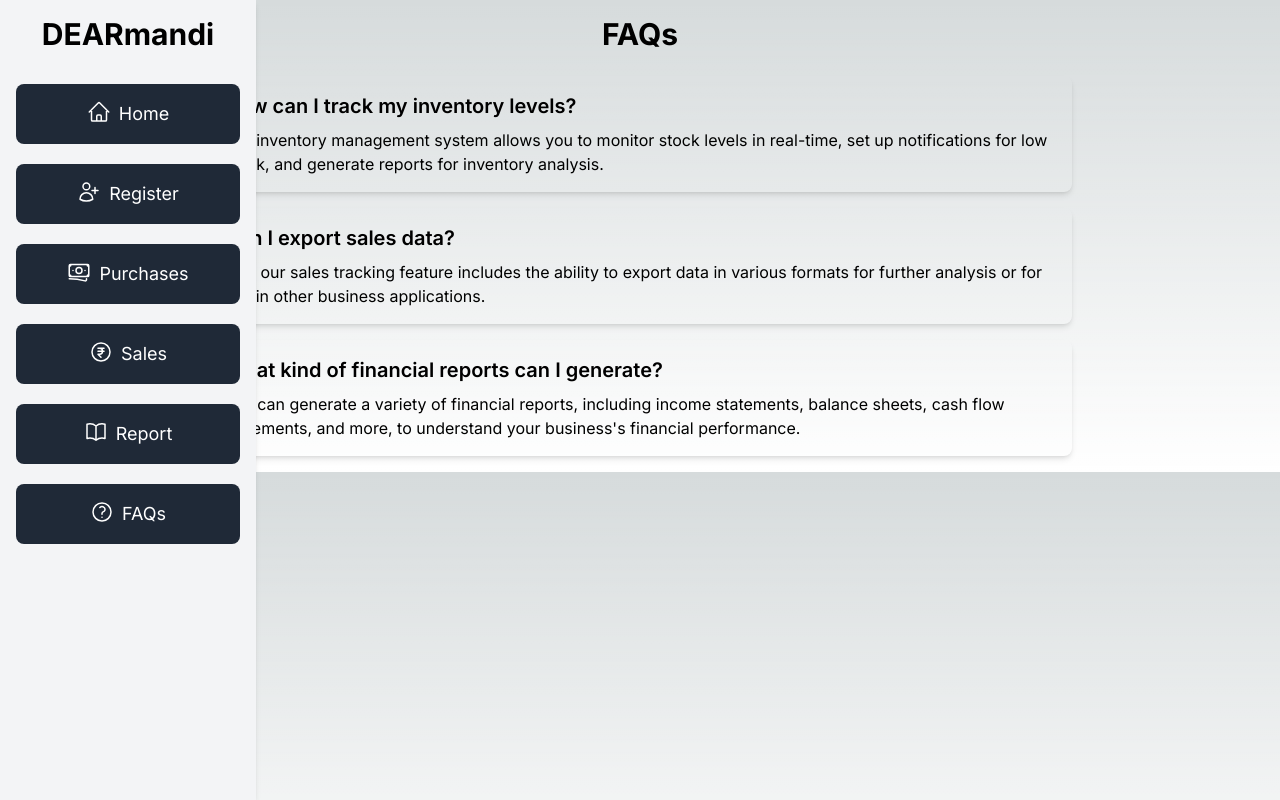
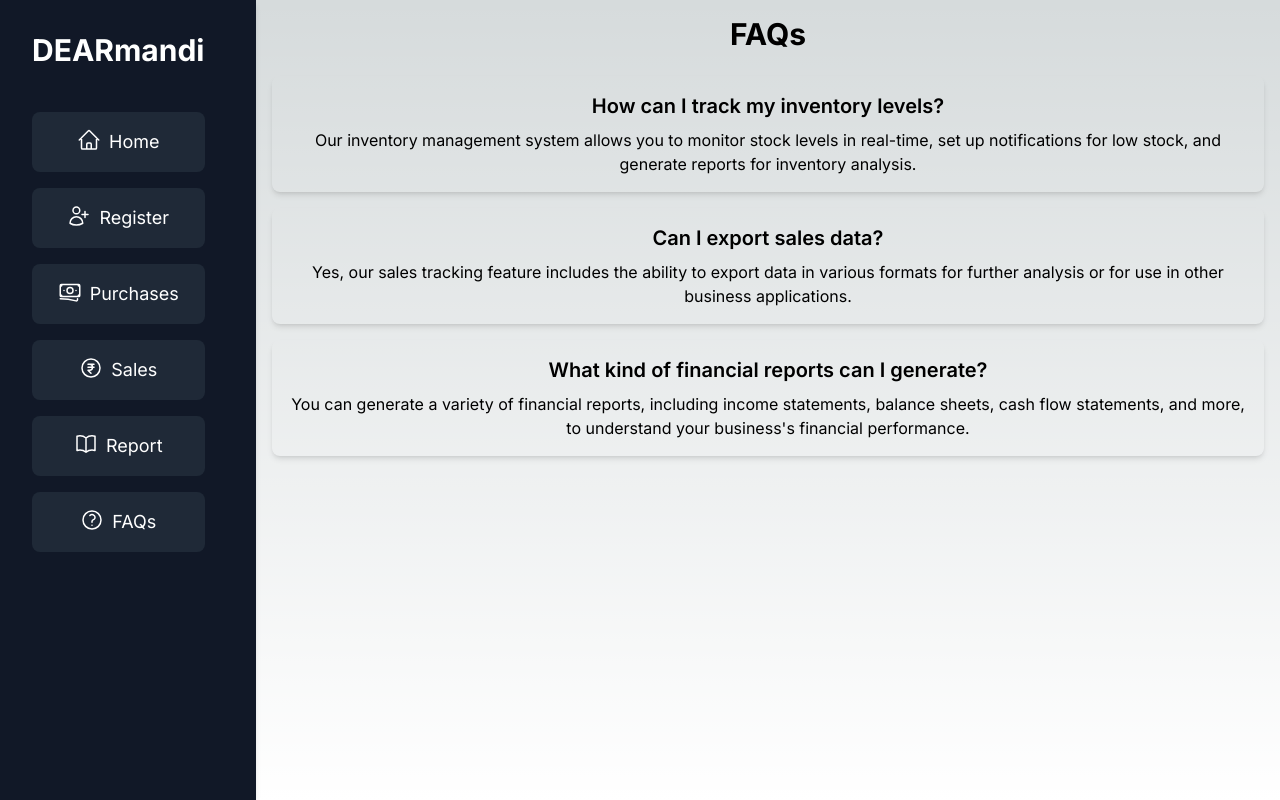
Before and after one commit to rahulg-infiswift/dearmandi, a Next.js app: page /home/faqs in a window 1280 px wide. Built offline with nearby package versions, Linux system fonts and the light colour scheme.

Commit message:
Set layout of all pages as flexbox. - Navbar now has consitent with across all pages. - Navbar is now the 1st item of main flexbox on all pages

```diff
--- a/app/components/CashPurchase.tsx
+++ b/app/components/CashPurchase.tsx
@@ -68,7 +68,6 @@
 
   return (
     <>
-      {/* Wrap the navbar and content in a flex container */}
       <div className="flex flex-col md:flex-row min-h-screen">
         {/* Content area */}
         <div className="flex-1 p-4">
--- a/app/components/CashSale.tsx
+++ b/app/components/CashSale.tsx
@@ -62,7 +62,6 @@
 
   return (
     <>
-      {/* Wrap the navbar and content in a flex container */}
       <div className="flex flex-col md:flex-row min-h-screen">
         {/* Content area */}
         <div className="flex-1 p-4">
--- a/app/components/Navbar.tsx
+++ b/app/components/Navbar.tsx
@@ -5,17 +5,15 @@
 
 export default function Navbar() {
   return (
-    <div
-      className="fixed top-0 left-0 h-full bg-gray-100 text-white shadow-md z-50 w-1/5"
-    >
+    <div className="flex w-64 top-0 left-0 bg-gray-900 text-white shadow-md z-10 p-4">
       <div className="px-4 py-4 flex flex-col">
-        <div className="mb-8 flex flex-grow items-center justify-center">
-          <h1 className="text-3xl font-bold text-black text-center">
+        <div className="flex-none h-20">
+          <h1 className="text-3xl font-bold text-white text-center">
             DEARmandi
           </h1>
         </div>
-        <nav className="flex flex-col space-y-5">
-          <div className="flex justify-center items-center bg-gray-800 hover:bg-gray-900 p-4 rounded-lg ">
+        <nav className="flex-1 space-y-4">
+          <div className="bg-gray-800 p-4 rounded-lg">
             <Link
               href="/"
               className="flex justify-center items-center text-lg  transition-colors duration-300"
--- a/app/home/create_entity/page.tsx
+++ b/app/home/create_entity/page.tsx
@@ -5,7 +5,7 @@
 
 export default function CreateEntity() {
   return (
-    <div className="flex">
+    <div className="flex min-h-screen">
       <Navbar />
       <div className="flex-grow max-w-4xl mx-auto mt-10 px-4 sm:px-6 lg:px-8">
         <EntityForm />
--- a/app/home/faqs/page.tsx
+++ b/app/home/faqs/page.tsx
@@ -2,11 +2,10 @@
 import Layout from "../../layout";
 
 const FAQs = () => (
-  <div>
+  <div className="flex min-h-screen">
     <Navbar />
-
-    <div className="max-w-4xl mx-auto p-4">
-      <h1 className="text-3xl font-bold text-center mb-6">FAQs</h1>
+    <div className="flex-1 p-4 justify-center text-center">
+      <h1 className="text-3xl font-bold mb-6">FAQs</h1>
       <div className="space-y-4">
         <div className="p-4 rounded-lg shadow-md">
           <h2 className="font-semibold text-xl">
--- a/app/home/inventory/page.tsx
+++ /dev/null
@@ -1,15 +0,0 @@
-import Navbar from "@/app/components/Navbar";
-import Layout from "../../layout";
-
-const Inventory = () => (
-  <>
-    <Navbar />
-    <h1>Inventory Management</h1>
-    <p>
-      Keep track of stock levels, orders, and deliveries. Manage your inventory
-      efficiently to meet customer demand and minimize costs.
-    </p>
-  </>
-);
-
-export default Inventory;
--- a/app/home/purchases/page.tsx
+++ b/app/home/purchases/page.tsx
@@ -4,9 +4,9 @@
 
 const Purchases = () => {
   return (
-    <div className="flex">
+    <div className="flex min-h-screen">
       <Navbar />
-      <div className="flex-grow max-w-4xl mx-auto mt-10 px-4 sm:px-6 lg:px-8">
+      <div className="flex-auto mt-10 px-4">
         <CashPurchase />
       </div>
     </div>
--- a/app/home/report/page.tsx
+++ b/app/home/report/page.tsx
@@ -2,9 +2,9 @@
 import IncomeStatement from "@/app/components/IncomeStatement";
 
 const Report = () => (
-  <div className="flex">
+  <div className="flex min-h-screen">
     <Navbar />
-    <div className="flex-grow max-w-4xl mx-auto mt-10 px-4 sm:px-6 lg:px-8">
+    <div className="flex-auto">
       <IncomeStatement />
     </div>
   </div>
--- a/app/home/sales/page.tsx
+++ b/app/home/sales/page.tsx
@@ -4,9 +4,9 @@
 
 const Sales = () => {
   return (
-    <div className="flex">
+    <div className="flex min-h-screen">
       <Navbar />
-      <div className="flex-grow max-w-4xl mx-auto mt-10 px-4 sm:px-6 lg:px-8">
+      <div className="flex-1 mt-10 px-4">
         <CashSale />
       </div>
     </div>
--- a/app/page.tsx
+++ b/app/page.tsx
@@ -1,14 +1,14 @@
 import { ArrowRightIcon } from "@heroicons/react/24/outline";
 import Link from "next/link";
 import Image from "next/image";
-import Navbar from "./components/Navbar";
+import Navbar from "@/app/components/Navbar";
 
 export default function Page() {
   return (
-    <>
+    <div className="flex min-h-screen">
       <Navbar />
-      <div className="flex flex-col max-w-4xl mx-auto mt-10 px-4 sm:px-6 lg:px-8">
-        <h1 className="flex text-3xl justify-center font-bold text-center mb-6 sm:text-4xl">
+      <div className="flex-1 mx-auto mt-10 px-4 sm:px-6 lg:px-8">
+        <h1 className="text-3xl font-bold text-center mb-6 sm:text-4xl">
           Welcome to Our Accounting Services
         </h1>
         <section className="mb-6">
@@ -42,6 +42,6 @@
           <p>Find answers to common questions about our accounting services.</p>
         </section>
       </div>
-    </>
+    </div>
   );
 }
```
